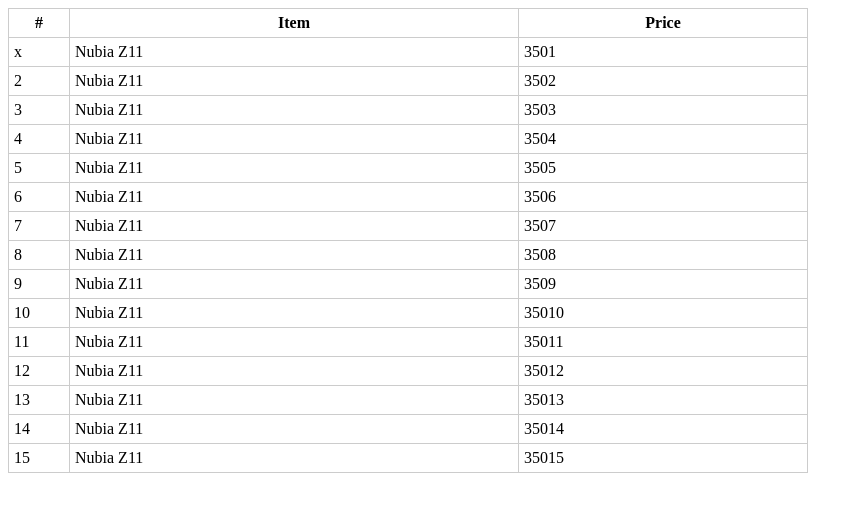
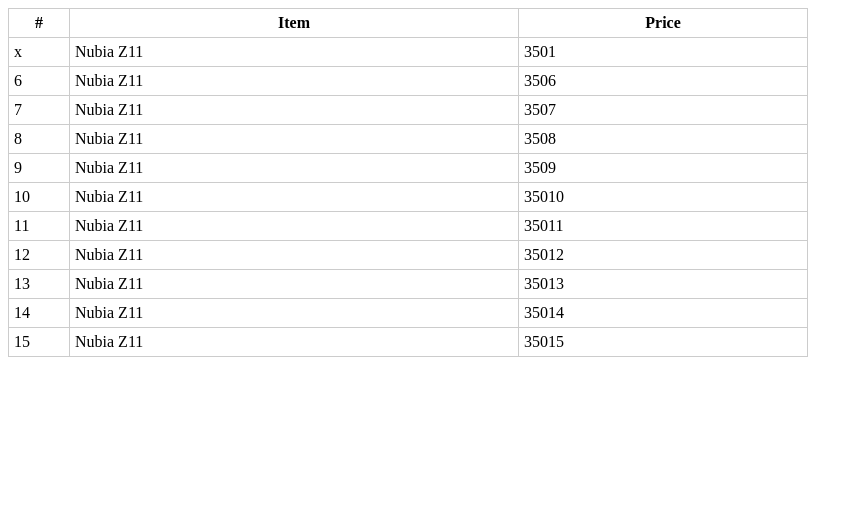
Before and after one commit to Burhan-Hasan/front-end-components, a website: page index.html in a window 1280 px wide. Shown: the whole page, without its empty margins (0-863 px from the left). Drawn offline with Linux system fonts and the light colour scheme.

Commit message:
data correcting

```diff
--- a/index.html
+++ b/index.html
@@ -21,26 +21,6 @@
                 </td>
                 <td>Nubia Z11</td>
                 <td>3501</td>
-            </tr>
-            <tr>
-                <td>2</td>
-                <td>Nubia Z11</td>
-                <td>3502</td>
-            </tr>
-            <tr>
-                <td>3</td>
-                <td>Nubia Z11</td>
-                <td>3503</td>
-            </tr>
-            <tr>
-                <td>4</td>
-                <td>Nubia Z11</td>
-                <td>3504</td>
-            </tr>
-            <tr>
-                <td>5</td>
-                <td>Nubia Z11</td>
-                <td>3505</td>
             </tr>
             <tr>
                 <td>6</td>
```
